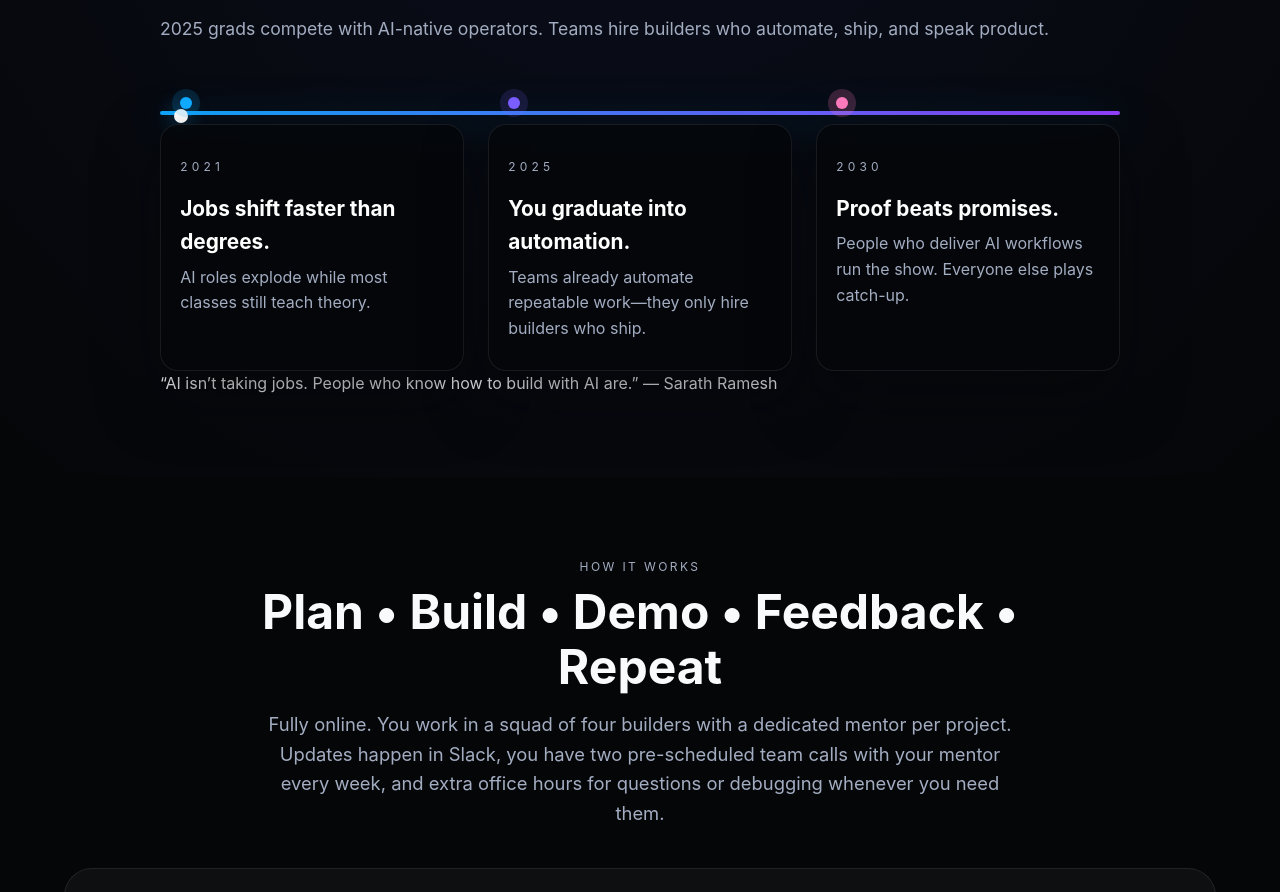
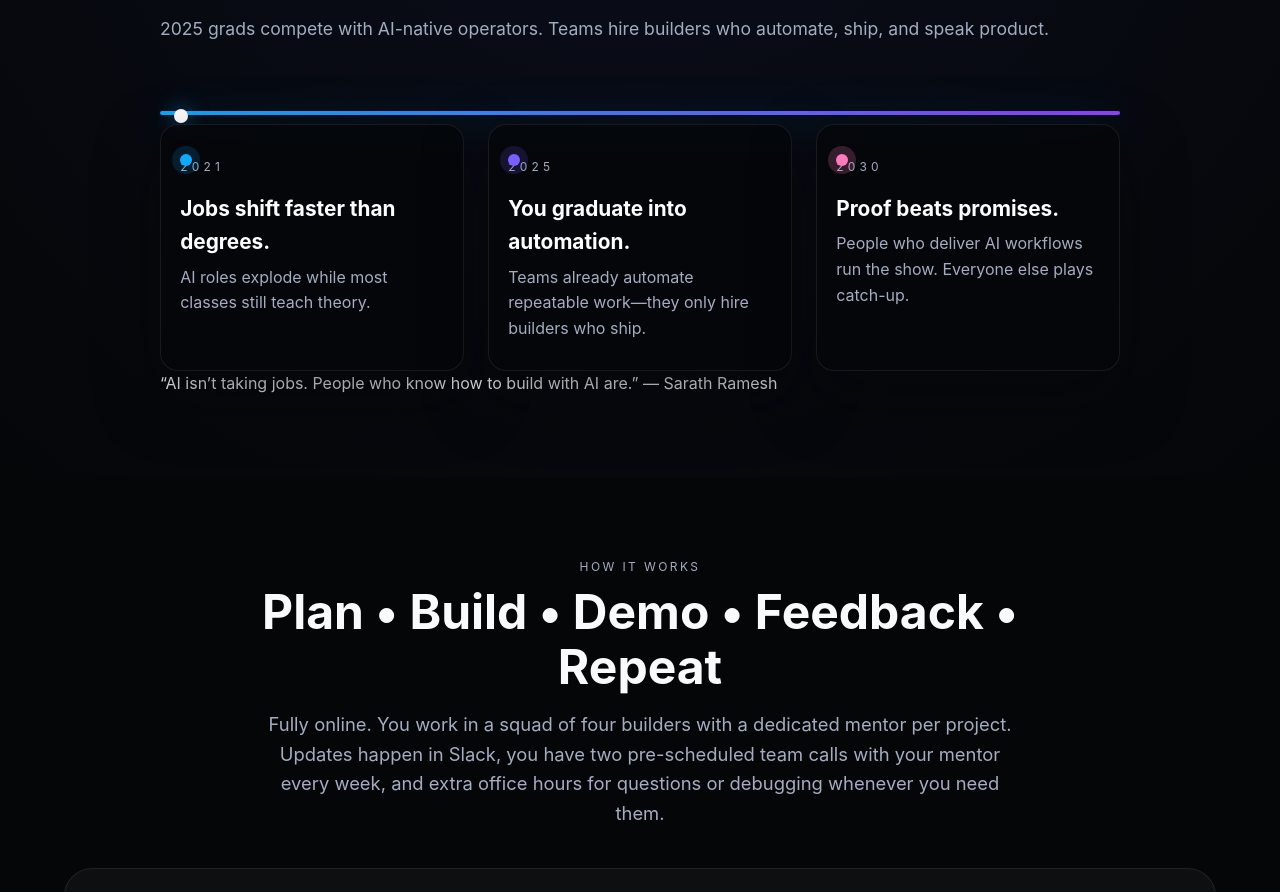
Before and after one commit to kagrawal29/ai-native-internship-next, a Next.js app: page / in a window 1280 px wide. Shown: the part 2229-3121 px from the top of the page. Built offline with nearby package versions, Linux system fonts and the light colour scheme.

Commit message:
Align timeline dots to center line

```diff
--- a/app/styles.css
+++ b/app/styles.css
@@ -395,6 +395,7 @@ img {
   border-radius: 999px;
   background: linear-gradient(90deg, #0fa9ff, #9340ff);
   filter: drop-shadow(0 5px 20px rgba(15, 169, 255, 0.4));
+  transform-origin: left center;
 }
 
 .timeline-pulse {
@@ -428,13 +429,14 @@ img {
 .timeline-node::before {
   content: "";
   position: absolute;
-  top: -28px;
+  top: 2.2rem;
   left: 1.2rem;
   width: 12px;
   height: 12px;
   border-radius: 50%;
   background: #0fa9ff;
   box-shadow: 0 0 0 8px rgba(15, 169, 255, 0.15);
+  transform: translateY(-50%);
 }
 
 .timeline-node:nth-child(2)::before {
```
